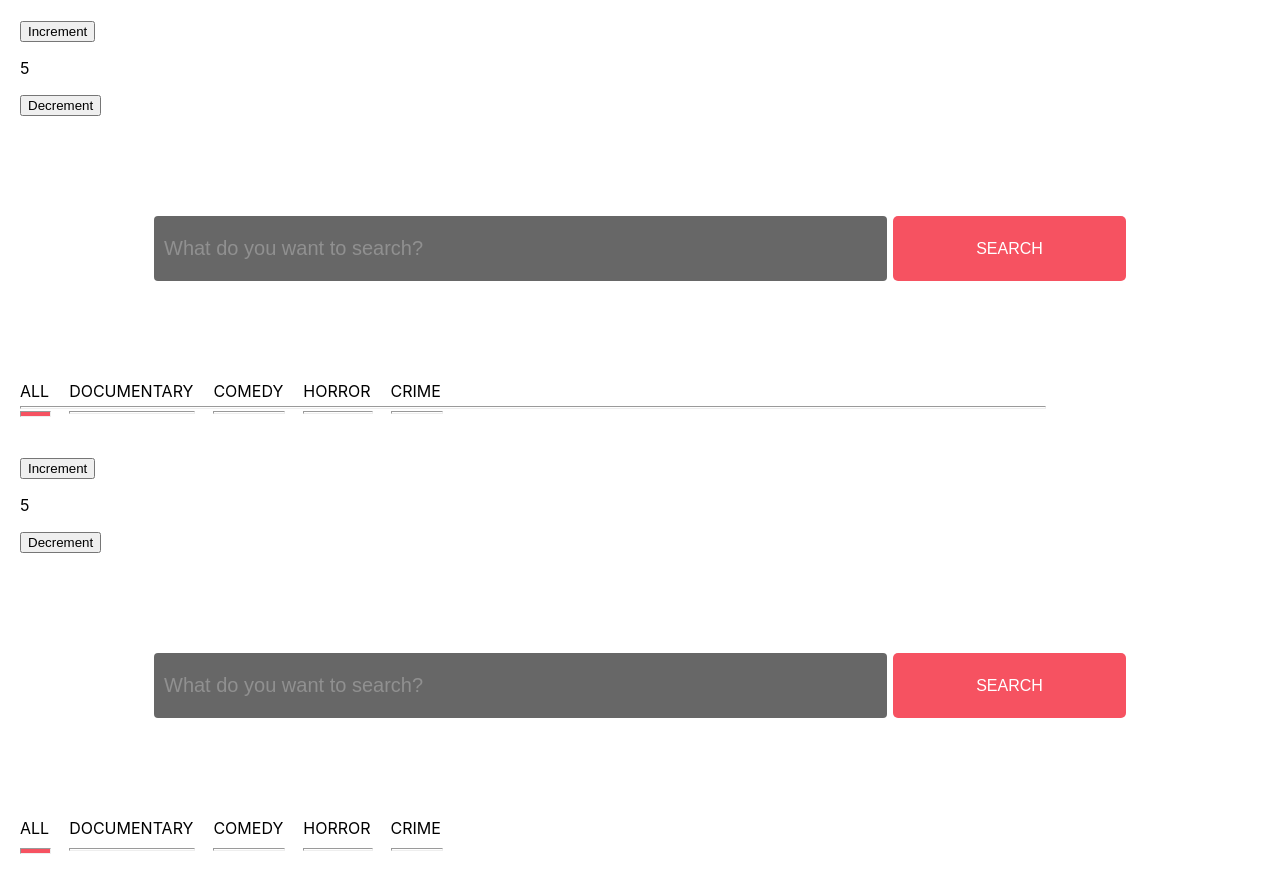
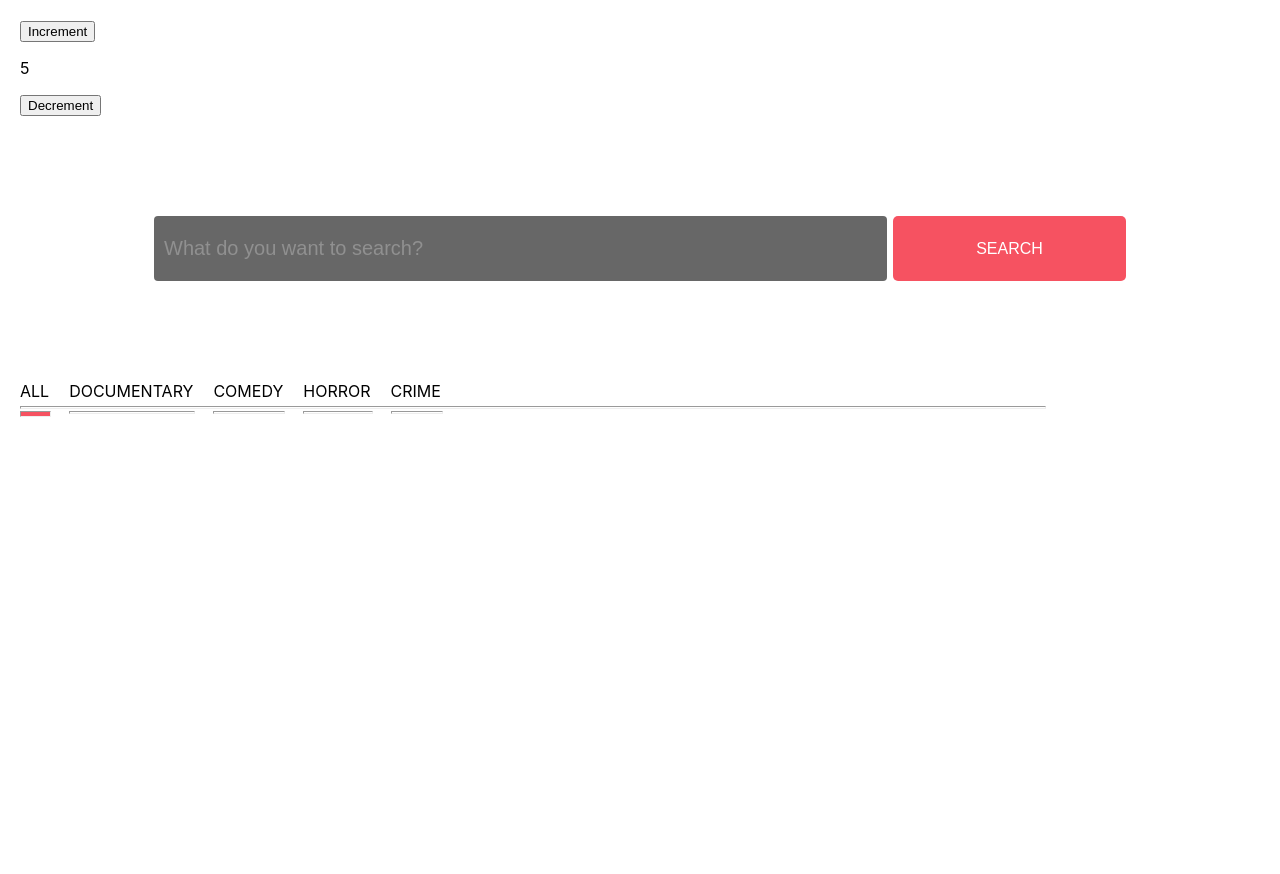
Before and after one commit to AnnaMartis/Epam-project, a React (Create React App) app: page / in a window 1280 px wide. After the commit the page ends 800 px from the top, so only its background shows below. Built offline with nearby package versions, Linux system fonts and the light colour scheme.

Commit message:
additional App deleted

```diff
--- a/src/index.js
+++ b/src/index.js
@@ -7,6 +7,5 @@ const root = ReactDOM.createRoot(document.getElementById('root'));
 root.render(
   <React.StrictMode>
     <App/>
-    <App/>
   </React.StrictMode>
 );
```
